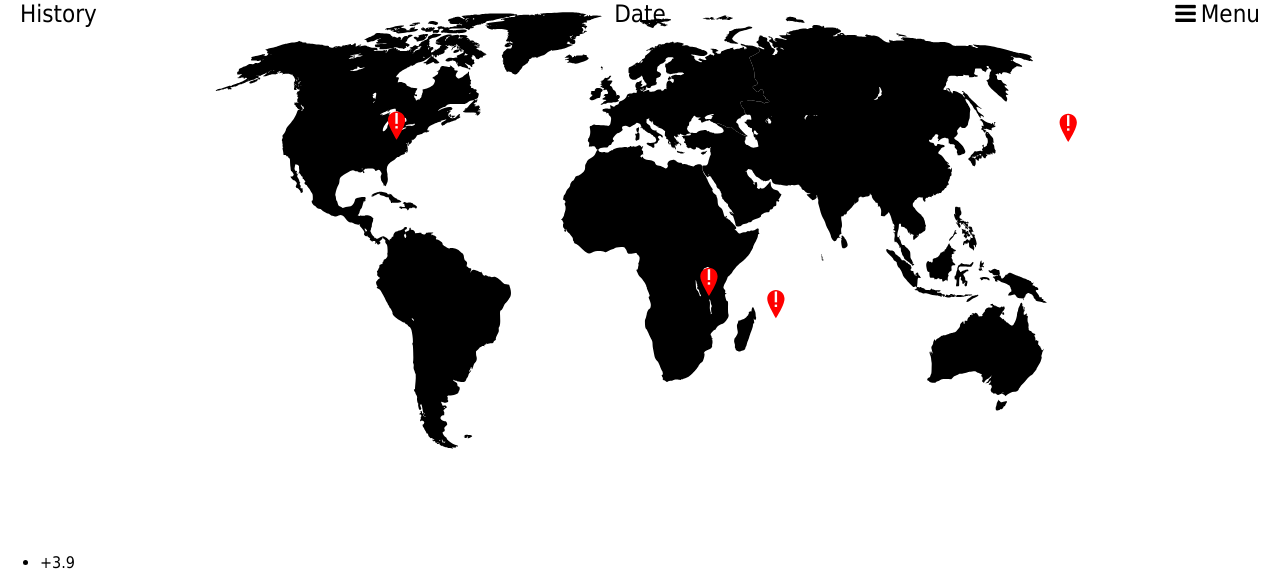
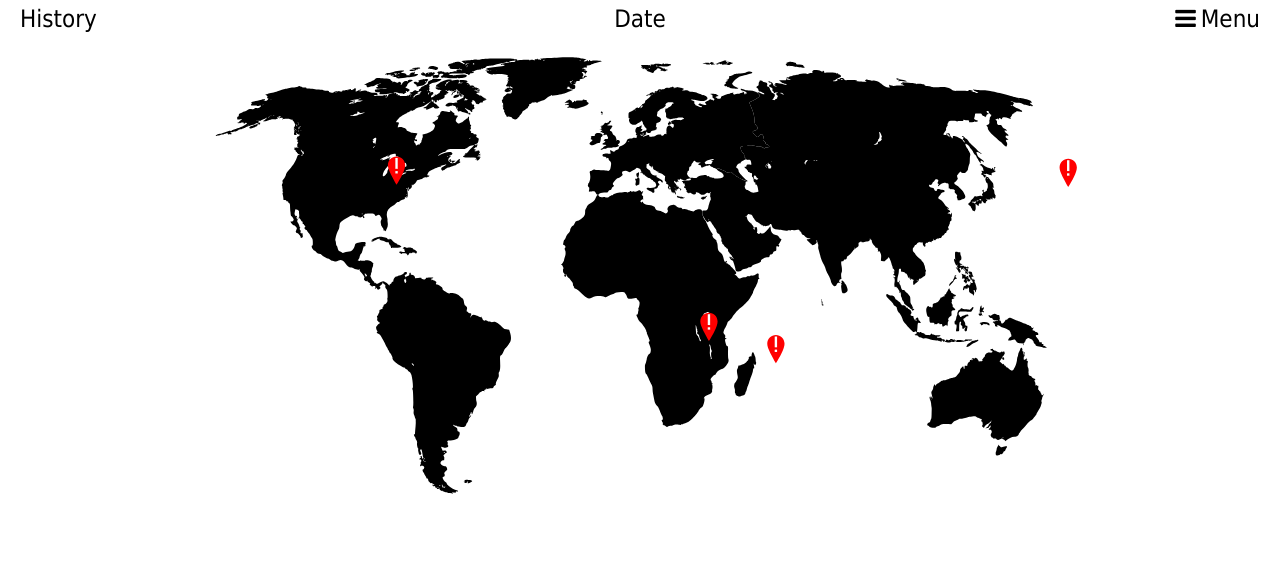
Before and after one commit to Piniek/ourClimate, a PHP site: page / in a window 1280 px wide; the page is wider, and only the part inside the window is pictured. Shown: the top 577 px of that part. Run offline with PHP 8.4, Linux system fonts and the light colour scheme.

Commit message:
Small Padding Changes for Full Window
There was an issue with the map overlapping the top menu. I added some
padding so it no longer does so.

```diff
--- a/css/main.css
+++ b/css/main.css
@@ -15,6 +15,8 @@ html, body {
 /** Top **/
 #top {
 	font-size: 24px;
+    padding-top: 5px;
+    padding-bottom: 40px;
 }
 #history {
 	position: absolute;
```
